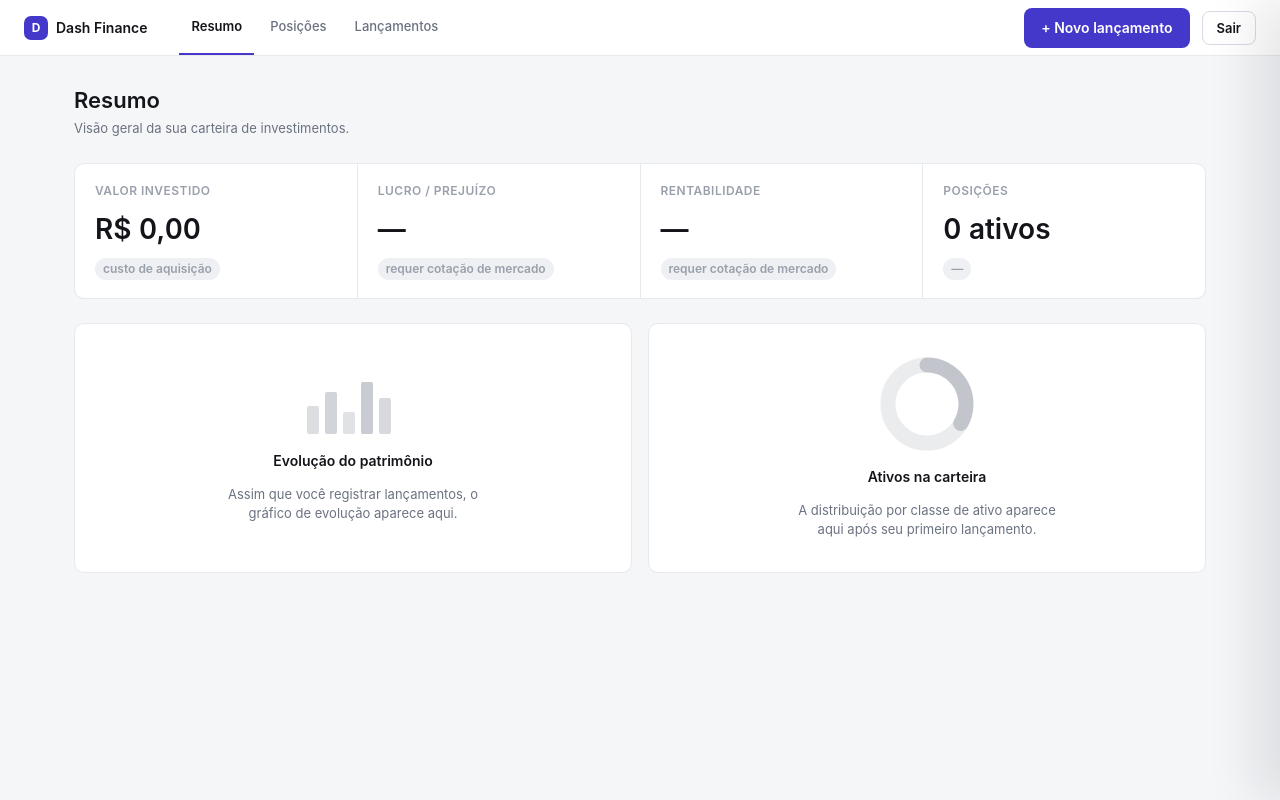
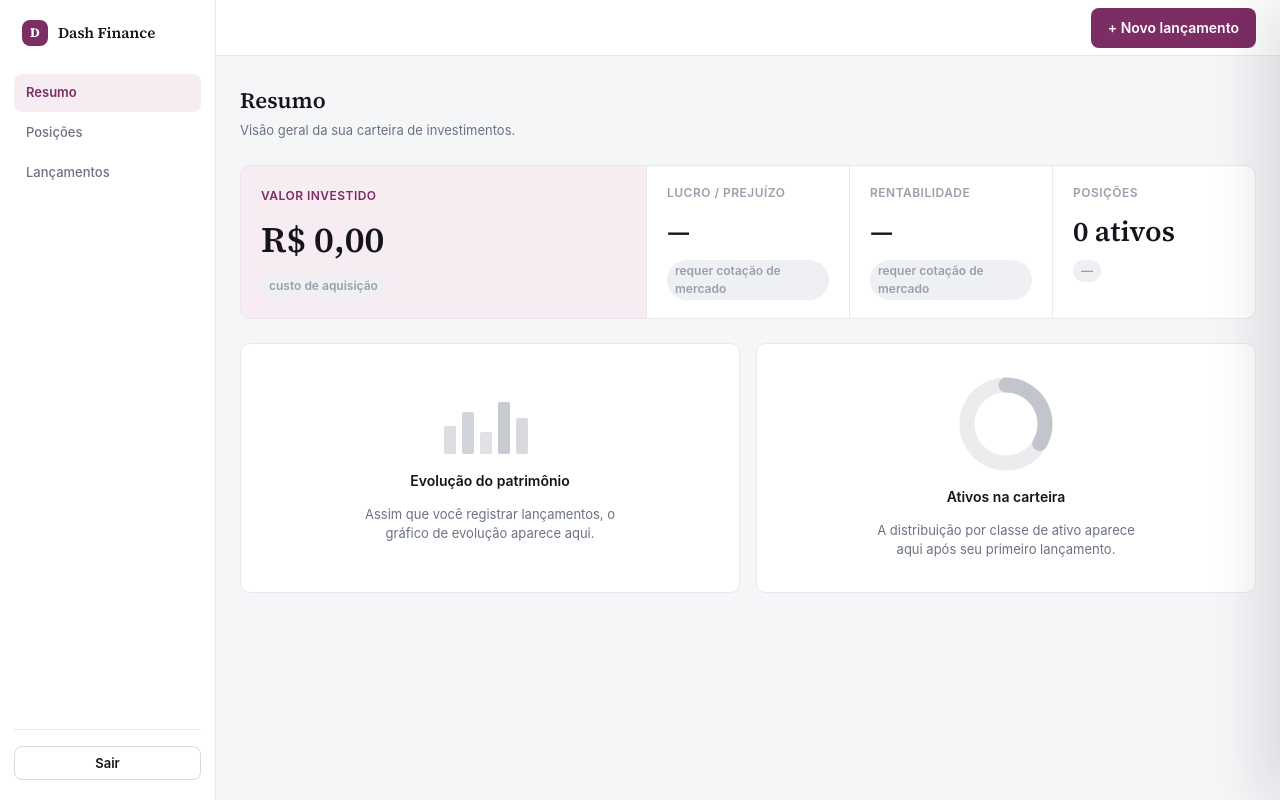
Before and after one commit to BitCoderSoft/findash, a Django app: page / in a window 1280 px wide. Run offline with Django 5.2, Linux system fonts and the light colour scheme; the visitor is signed in with stand-in values (Sample User, id 1); data that the repository does not hold is empty.

Commit message:
redesign visual: acento berry, sidebar fixa, serif editorial
Experimento de identidade visual pra sair do indigo/navy genérico
(proximo demais do print do Investidor10 que guiou o design original).
Cor de acento (#7c2d64) escolhida e validada com a skill dataviz
(validate_palette.js) contra a paleta ja em uso, pra nao colidir com
verde/vermelho semanticos nem com as cores das classes de ativo -
essas ultimas mantidas como estavam, ja eram a ordem validada da skill.

- Navegacao horizontal vira sidebar fixa (_sidebar.html, partial novo
  reaproveitado pelas 3 paginas, elimina a duplicacao documentada no
  AGENTS.md).
- KPI "Valor investido" ganha tratamento hero (card maior, fundo
  berry suave).
- Donut de alocacao passa a mostrar o valor total no centro.
- Grafico de evolucao do patrimonio troca o azul (igual ao da classe
  "Acao" no donut - ambiguidade real) pelo acento de marca.
- Titulos e valores de KPI em Source Serif 4; resto da UI continua sans.
- Painel escuro do login/cadastro migra de navy pra preto com veio berry.

Ainda em avaliacao com o usuario - branch isolada da main, nao mergear
sem aprovacao explicita.

```diff
--- a/investments/charts.py
+++ b/investments/charts.py
@@ -114,4 +114,5 @@ def montar_grafico_alocacao(alocacao):
         'raio': raio,
         'centro': centro,
         'fatias': fatias,
+        'total': sum((item['valor'] for item in alocacao), Decimal('0')),
     }
--- a/investments/static/investments/css/base.css
+++ b/investments/static/investments/css/base.css
@@ -1,6 +1,9 @@
 /* ---------------------------------------------------------------
-   Dash Finance — design system v2
-   Flat surfaces, hairline borders, compact type scale.
+   Dash Finance — design system v3
+   Berry accent (não indigo/navy — ver AGENTS.md), sidebar fixa,
+   serif editorial só em título/números grandes. Paleta categórica dos
+   gráficos validada com a skill dataviz (node validate_palette.js);
+   ver AGENTS.md antes de trocar qualquer cor de gráfico ou de acento.
    --------------------------------------------------------------- */
 
 :root {
@@ -13,9 +16,9 @@
     --color-text-muted: #6b7280;
     --color-text-subtle: #9aa0ab;
 
-    --color-primary: #4338ca;
-    --color-primary-hover: #372aa8;
-    --color-primary-soft: #eef0fd;
+    --color-primary: #7c2d64;
+    --color-primary-hover: #5f2150;
+    --color-primary-soft: #f8ecf3;
 
     --color-success: #17803d;
     --color-success-bg: #e3f6ea;
@@ -23,8 +26,8 @@
     --color-danger-bg: #fbe9e8;
     --color-neutral-bg: #eef0f3;
 
-    --color-brand-panel-1: #14162b;
-    --color-brand-panel-2: #1f2247;
+    --color-brand-panel-1: #170f16;
+    --color-brand-panel-2: #3a1830;
 
     /* Radius */
     --radius-sm: 8px;
@@ -43,8 +46,12 @@
     --text-lg: 1.125rem;
     --text-xl: 1.375rem;
     --text-2xl: 1.75rem;
+    --text-3xl: 2.25rem;
 
     --font: -apple-system, BlinkMacSystemFont, "Segoe UI", Roboto, Helvetica, Arial, sans-serif;
+    --font-display: "Source Serif 4", Georgia, "Times New Roman", serif;
+
+    --sidebar-width: 216px;
 }
 
 *, *::before, *::after {
@@ -71,6 +78,11 @@ a {
 
 h1, h2, h3, p {
     margin: 0;
+}
+
+h1, h2 {
+    font-family: var(--font-display);
+    font-weight: 600;
 }
 
 /* ---------------------------------------------------------------
@@ -317,78 +329,85 @@ select {
 }
 
 /* ---------------------------------------------------------------
-   App shell (topbar + nav)
+   App shell (sidebar fixa + área principal)
    --------------------------------------------------------------- */
 
 .app-shell {
     min-height: 100vh;
+    display: flex;
 }
 
-.topbar {
-    position: sticky;
+.sidebar {
+    position: fixed;
     top: 0;
+    left: 0;
+    bottom: 0;
+    width: var(--sidebar-width);
+    display: flex;
+    flex-direction: column;
+    padding: 20px 14px;
+    background: var(--color-surface);
+    border-right: 1px solid var(--color-border);
     z-index: 20;
+}
+
+.sidebar-brand {
     display: flex;
     align-items: center;
-    gap: 32px;
-    height: 56px;
-    padding: 0 24px;
-    background: var(--color-surface);
-    border-bottom: 1px solid var(--color-border);
-}
-
-.brand {
-    display: flex;
-    align-items: center;
-    gap: 8px;
+    gap: 10px;
+    padding: 0 8px;
+    margin-bottom: 28px;
     flex-shrink: 0;
 }
 
 .brand-mark {
-    width: 24px;
-    height: 24px;
-    border-radius: 7px;
+    width: 26px;
+    height: 26px;
+    border-radius: 8px;
     background: var(--color-primary);
     color: #fff;
     display: flex;
     align-items: center;
     justify-content: center;
     font-weight: 700;
-    font-size: var(--text-xs);
+    font-family: var(--font-display);
+    font-size: var(--text-sm);
+    flex-shrink: 0;
 }
 
 .brand-name {
+    font-family: var(--font-display);
     font-weight: 600;
-    font-size: var(--text-base);
+    font-size: var(--text-md);
+    white-space: nowrap;
 }
 
-.main-nav {
+.sidebar-nav {
     display: flex;
-    align-items: center;
-    gap: 4px;
-    height: 100%;
-    overflow-x: auto;
+    flex-direction: column;
+    gap: 2px;
 }
 
 .nav-item {
     display: flex;
     align-items: center;
-    height: 100%;
+    height: 38px;
     padding: 0 12px;
+    border-radius: var(--radius-sm);
     font-size: var(--text-sm);
     font-weight: 500;
     color: var(--color-text-muted);
-    border-bottom: 2px solid transparent;
     white-space: nowrap;
 }
 
 a.nav-item:hover {
+    background: var(--color-neutral-bg);
     color: var(--color-text);
 }
 
 .nav-item.active {
-    color: var(--color-text);
-    border-bottom-color: var(--color-primary);
+    background: var(--color-primary-soft);
+    color: var(--color-primary);
     font-weight: 600;
 }
 
@@ -397,12 +416,35 @@ a.nav-item:hover {
     cursor: not-allowed;
 }
 
-.topbar-actions {
-    margin-left: auto;
+.sidebar-footer {
+    margin-top: auto;
+    padding-top: 16px;
+    border-top: 1px solid var(--color-border);
     flex-shrink: 0;
+}
+
+.sidebar-footer form,
+.sidebar-footer .button {
+    width: 100%;
+}
+
+.main-area {
+    flex: 1;
+    min-width: 0;
+    margin-left: var(--sidebar-width);
+}
+
+.page-topbar {
+    position: sticky;
+    top: 0;
+    z-index: 15;
     display: flex;
     align-items: center;
-    gap: 12px;
+    justify-content: flex-end;
+    height: 56px;
+    padding: 0 24px;
+    background: var(--color-surface);
+    border-bottom: 1px solid var(--color-border);
 }
 
 .page-content {
@@ -417,13 +459,56 @@ a.nav-item:hover {
 
 .page-heading h1 {
     font-size: var(--text-xl);
-    font-weight: 600;
 }
 
 .page-heading .page-subtitle {
     color: var(--color-text-muted);
     font-size: var(--text-sm);
-    margin-top: 2px;
+    margin-top: 4px;
+}
+
+@media (max-width: 900px) {
+    .app-shell {
+        flex-direction: column;
+    }
+
+    .sidebar {
+        position: static;
+        width: 100%;
+        height: auto;
+        flex-direction: row;
+        align-items: center;
+        padding: 10px 16px;
+        border-right: none;
+        border-bottom: 1px solid var(--color-border);
+    }
+
+    .sidebar-brand {
+        margin-bottom: 0;
+    }
+
+    .sidebar-nav {
+        flex-direction: row;
+        margin-left: 16px;
+        overflow-x: auto;
+    }
+
+    .sidebar-footer {
+        margin-top: 0;
+        margin-left: auto;
+        padding-top: 0;
+        border-top: none;
+        flex-shrink: 0;
+    }
+
+    .sidebar-footer form,
+    .sidebar-footer .button {
+        width: auto;
+    }
+
+    .main-area {
+        margin-left: 0;
+    }
 }
 
 /* ---------------------------------------------------------------
@@ -449,6 +534,12 @@ a.nav-item:hover {
     gap: 8px;
 }
 
+.kpi-card.hero {
+    grid-column: span 2;
+    background: var(--color-primary-soft);
+    justify-content: center;
+}
+
 .kpi-label {
     font-size: var(--text-xs);
     font-weight: 600;
@@ -457,10 +548,25 @@ a.nav-item:hover {
     color: var(--color-text-subtle);
 }
 
+.kpi-card.hero .kpi-label {
+    color: var(--color-primary);
+}
+
 .kpi-value {
+    font-family: var(--font-display);
     font-size: var(--text-2xl);
     font-weight: 600;
     font-variant-numeric: tabular-nums;
+}
+
+.kpi-card.hero .kpi-value {
+    font-size: var(--text-3xl);
+}
+
+@media (max-width: 640px) {
+    .kpi-card.hero {
+        grid-column: span 1;
+    }
 }
 
 .trend {
--- /dev/null
+++ b/investments/templates/investments/_sidebar.html
@@ -0,0 +1,17 @@
+<aside class="sidebar">
+    <div class="sidebar-brand">
+        <span class="brand-mark">D</span>
+        <span class="brand-name">Dash Finance</span>
+    </div>
+    <nav class="sidebar-nav">
+        <a href="{% url 'dashboard' %}" class="nav-item {% if active == 'dashboard' %}active{% endif %}">Resumo</a>
+        <a href="{% url 'posicoes' %}" class="nav-item {% if active == 'posicoes' %}active{% endif %}">Posições</a>
+        <a href="{% url 'transacoes' %}" class="nav-item {% if active == 'transacoes' %}active{% endif %}">Lançamentos</a>
+    </nav>
+    <div class="sidebar-footer">
+        <form method="post" action="{% url 'logout' %}">
+            {% csrf_token %}
+            <button type="submit" class="button ghost">Sair</button>
+        </form>
+    </div>
+</aside>
--- a/investments/templates/investments/base.html
+++ b/investments/templates/investments/base.html
@@ -5,6 +5,9 @@
     <meta charset="UTF-8">
     <meta name="viewport" content="width=device-width, initial-scale=1.0">
     <title>{% block title %}Dash Finance{% endblock %}</title>
+    <link rel="preconnect" href="https://fonts.googleapis.com">
+    <link rel="preconnect" href="https://fonts.gstatic.com" crossorigin>
+    <link rel="stylesheet" href="https://fonts.googleapis.com/css2?family=Source+Serif+4:wght@500;600;700&display=swap">
     <link rel="stylesheet" href="{% static 'investments/css/base.css' %}">
     {% block extra_css %}{% endblock %}
 </head>
--- a/investments/templates/investments/dashboard.html
+++ b/investments/templates/investments/dashboard.html
@@ -21,7 +21,7 @@
     }
 
     .chart-bar {
-        fill: #2a78d6;
+        fill: var(--color-primary);
     }
 
     .chart-axis {
@@ -40,12 +40,28 @@
         align-items: center;
         gap: 24px;
         margin-top: 12px;
+        position: relative;
     }
 
     .chart-svg-donut {
         width: 120px;
         height: 120px;
         flex-shrink: 0;
+    }
+
+    .donut-total {
+        fill: var(--color-text);
+        font-family: var(--font-display);
+        font-weight: 600;
+        font-size: 13px;
+    }
+
+    .donut-total-label {
+        fill: var(--color-text-subtle);
+        font-family: var(--font);
+        font-size: 7px;
+        text-transform: uppercase;
+        letter-spacing: 0.04em;
     }
 
     .chart-legend {
@@ -71,24 +87,12 @@
 
 {% block content %}
 <div class="app-shell">
-    <header class="topbar">
-        <div class="brand">
-            <span class="brand-mark">D</span>
-            <span class="brand-name">Dash Finance</span>
-        </div>
-        <nav class="main-nav">
-            <a href="{% url 'dashboard' %}" class="nav-item active">Resumo</a>
-            <a href="{% url 'posicoes' %}" class="nav-item">Posições</a>
-            <a href="{% url 'transacoes' %}" class="nav-item">Lançamentos</a>
-        </nav>
-        <div class="topbar-actions">
+    {% include 'investments/_sidebar.html' with active='dashboard' %}
+
+    <div class="main-area">
+        <header class="page-topbar">
             <button type="button" class="button primary" data-drawer-open="drawer-transacao">+ Novo lançamento</button>
-            <form method="post" action="{% url 'logout' %}">
-                {% csrf_token %}
-                <button type="submit" class="button ghost">Sair</button>
-            </form>
-        </div>
-    </header>
+        </header>
 
     <main class="page-content">
         <div class="page-heading">
@@ -97,7 +101,7 @@
         </div>
 
         <div class="kpi-grid">
-            <div class="kpi-card">
+            <div class="kpi-card hero">
                 <span class="kpi-label">Valor investido</span>
                 <span class="kpi-value">R$ {{ kpis.valor_investido|floatformat:2 }}</span>
                 <span class="trend neutral">custo de aquisição</span>
@@ -164,6 +168,8 @@
                                     <title>{{ fatia.label }}: {{ fatia.percentual|floatformat:1 }}%</title>
                                 </circle>
                             {% endfor %}
+                            <text x="{{ alocacao_chart.centro }}" y="{{ alocacao_chart.centro|add:-3 }}" text-anchor="middle" class="donut-total">R$ {{ alocacao_chart.total|floatformat:0 }}</text>
+                            <text x="{{ alocacao_chart.centro }}" y="{{ alocacao_chart.centro|add:10 }}" text-anchor="middle" class="donut-total-label">total</text>
                         </svg>
                         <ul class="chart-legend">
                             {% for fatia in alocacao_chart.fatias %}
@@ -184,6 +190,7 @@
             {% endif %}
         </div>
     </main>
+    </div>
 </div>
 
 {% include 'investments/_drawer_transacao.html' %}
```
Also changed, not shown: investments/templates/investments/posicoes.html (+6 -17 lines), investments/templates/investments/transacoes.html (+6 -17 lines).
